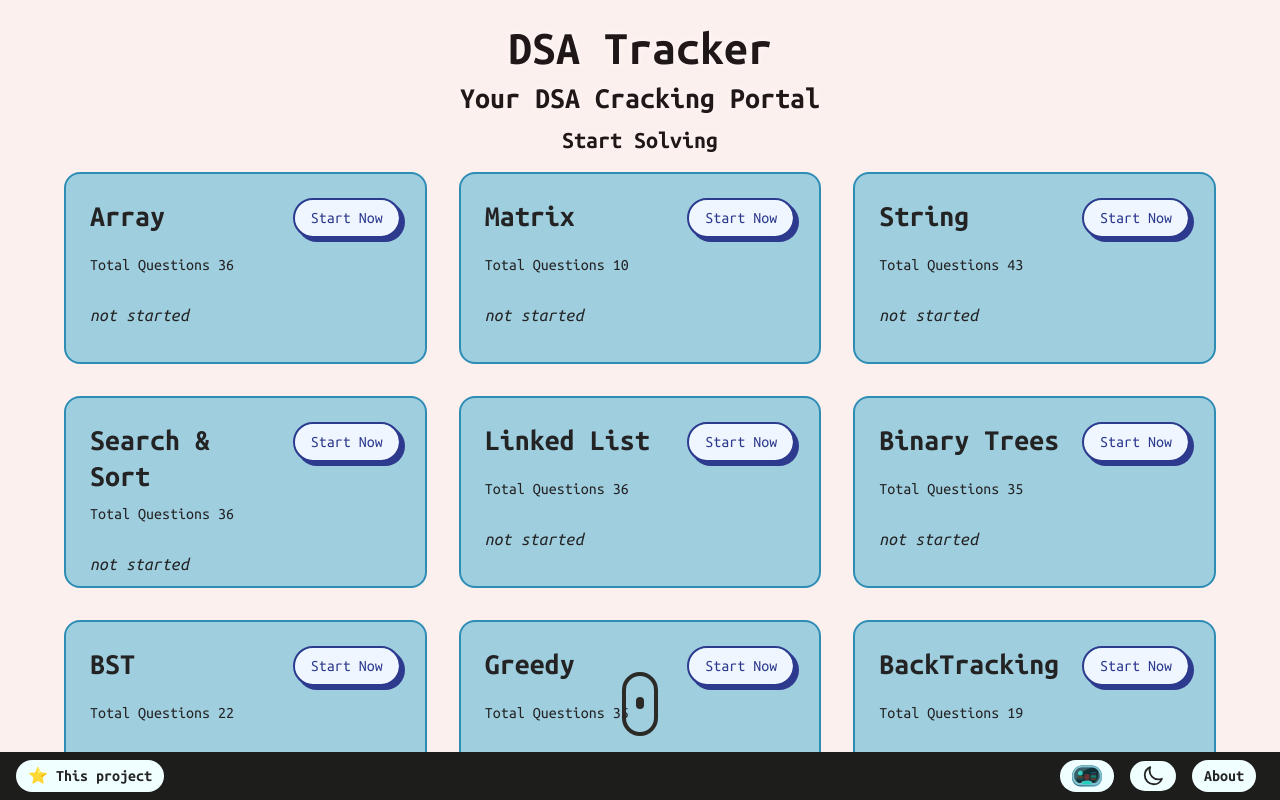
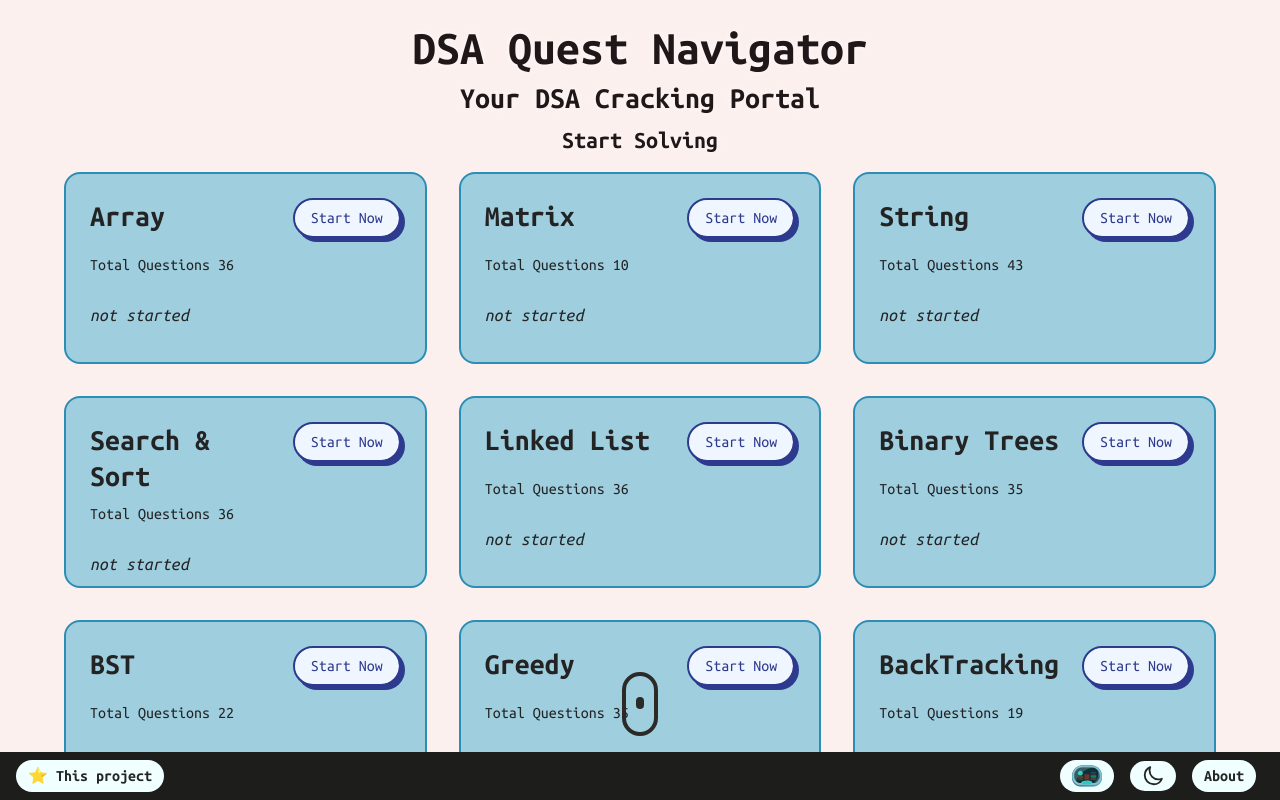
Before and after one commit to MohitGupta12/DSA-Navigator, a React (Vite) app: page / in a window 1280 px wide. Built offline with nearby package versions, Linux system fonts and the light colour scheme.

Commit message:
name changes

```diff
--- a/src/components/Layout/Layout.jsx
+++ b/src/components/Layout/Layout.jsx
@@ -22,7 +22,7 @@
           style={{ textShadow: "0px 0px 6px rgba(255,255,255,0.71) " }}
         >
           <Tooltip TransitionComponent={Zoom} title="Home" arrow placement="right">
-            <Link to={"/"}>DSA Tracker</Link>
+            <Link to={"/"}>DSA Quest Navigator</Link>
           </Tooltip>
         </h1>
         <AnimatePresence mode="wait">
```
